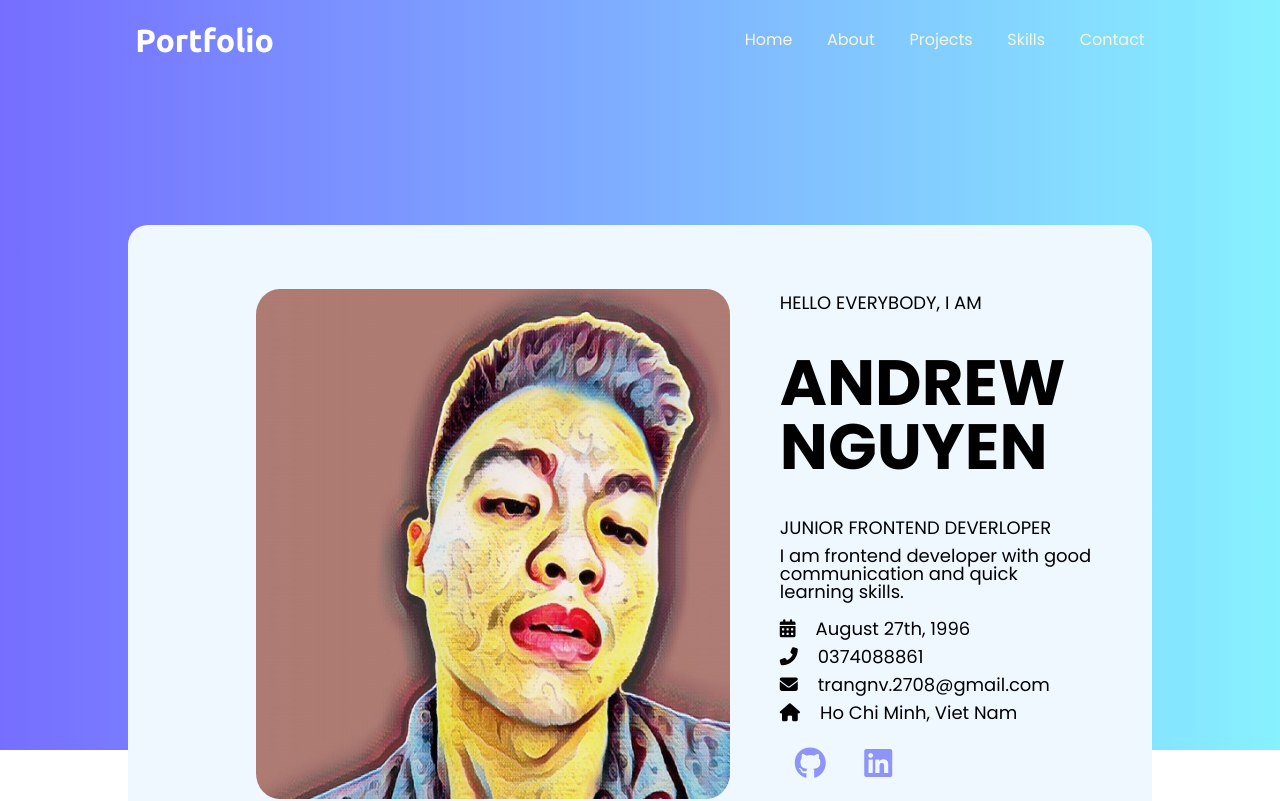
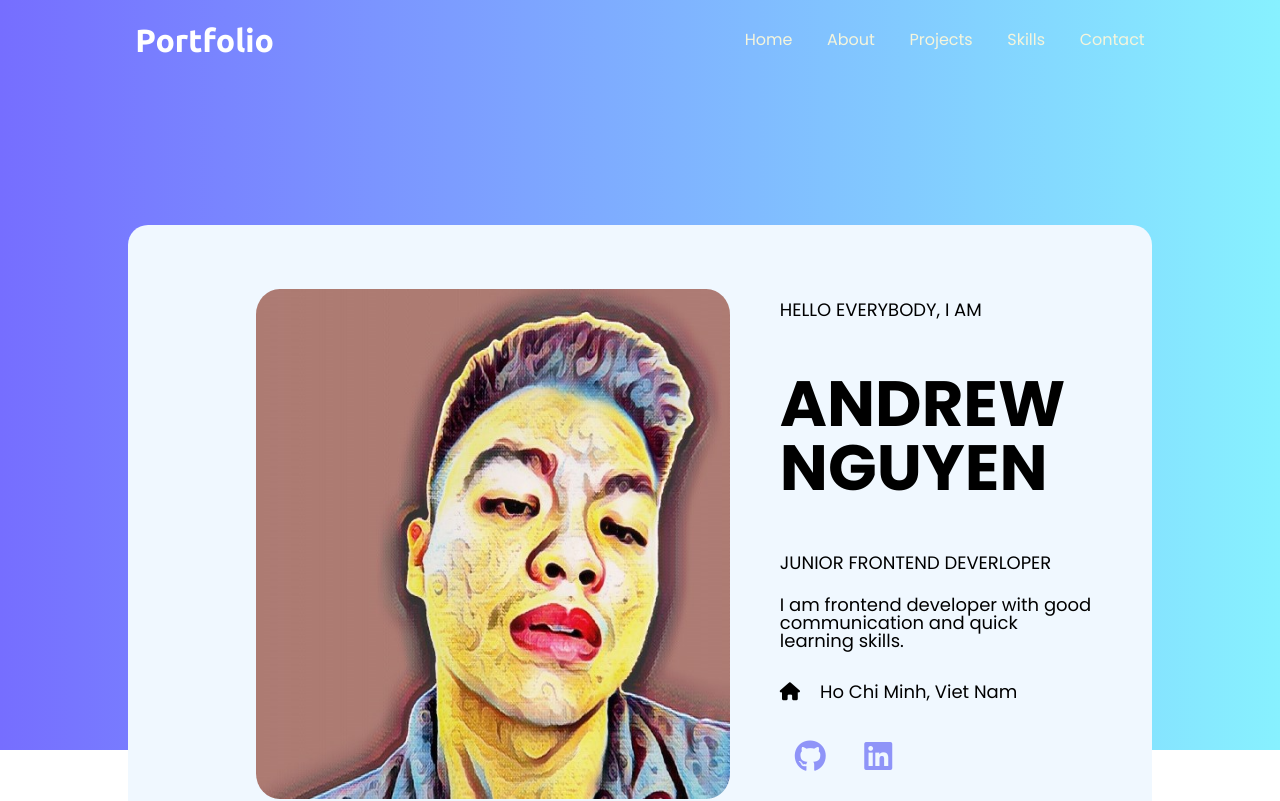
Before and after one commit to andrewnguyen2708/Portfolio-website, a website: page index.html in a window 1280 px wide. Shown: the top 801 px of the page. Drawn offline with nearby package versions, Linux system fonts and the light colour scheme.

Commit message:
delete personal information

```diff
--- a/index.html
+++ b/index.html
@@ -36,18 +36,6 @@
                 <p class="major">JUNIOR FRONTEND DEVERLOPER</p>
                 <p class="content">I am frontend developer with good communication and quick learning skills.</p>
                 <div class="about__details">
-                    <div class="personal__info">
-                        <i class="fa-solid fa-calendar-days"></i>
-                        <p>August 27th, 1996</p>
-                    </div>
-                    <div class="personal__info">
-                        <i class="fa-solid fa-phone-flip"></i>
-                        <p>0374088861</p>
-                    </div>
-                    <div class="personal__info">
-                        <i class="fa-solid fa-envelope"></i>
-                        <p>trangnv.2708@gmail.com</p>
-                    </div>
                     <div class="personal__info">
                         <i class="fa-solid fa-house"></i>
                         <p>Ho Chi Minh, Viet Nam</p>
```
